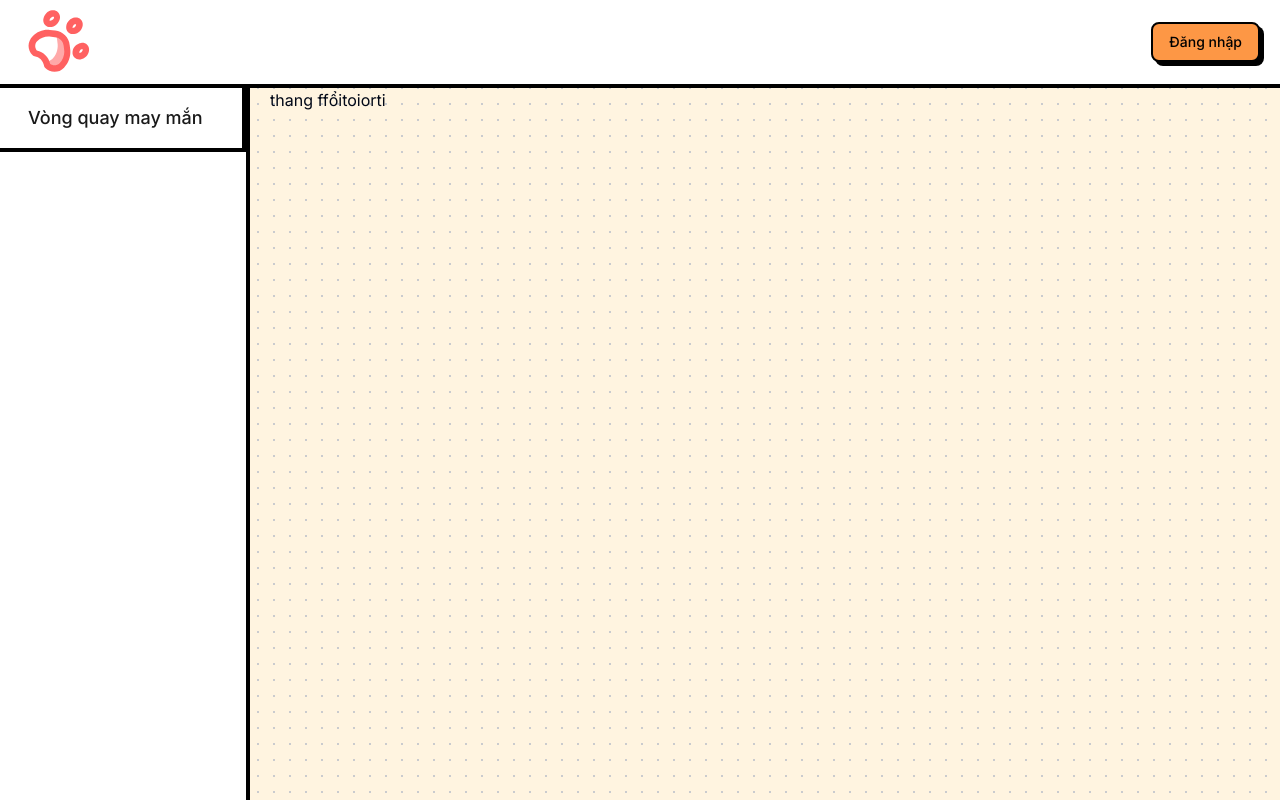
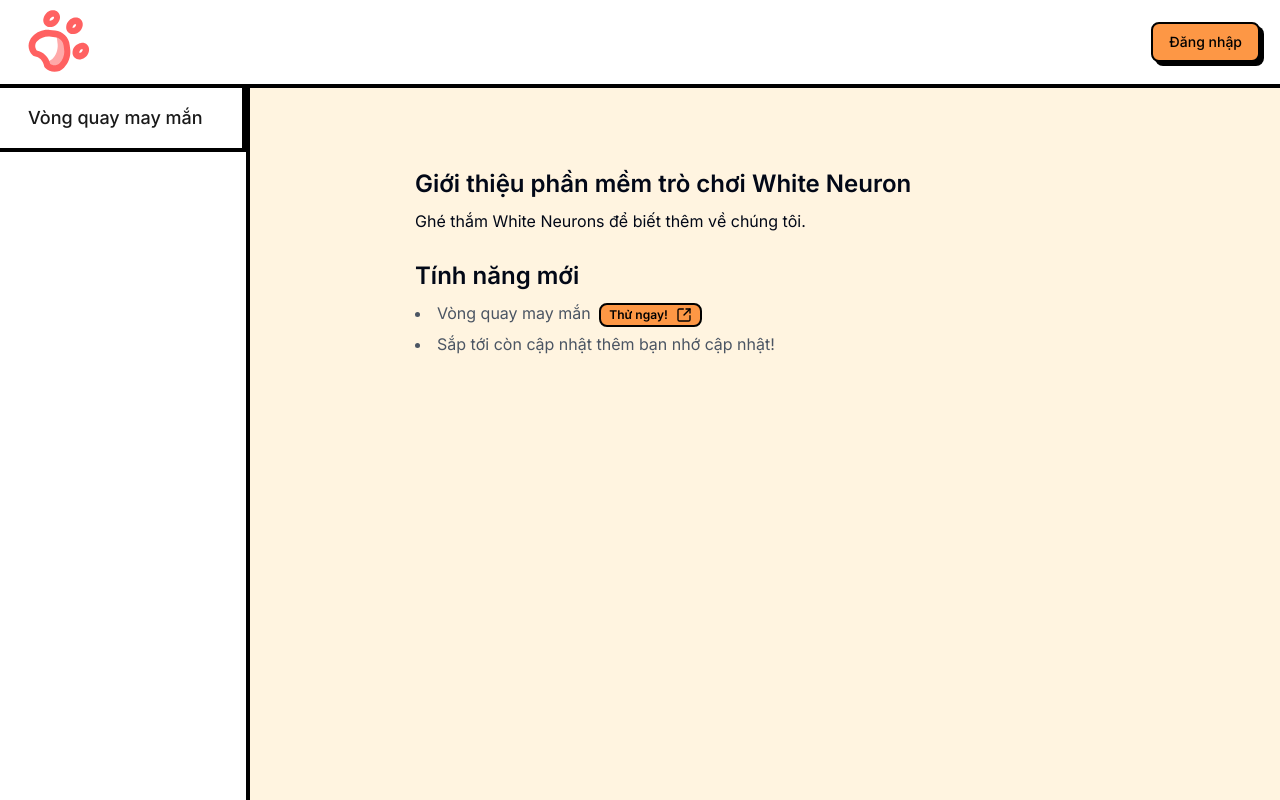
Before and after one commit to thangdevalone/tool-neobrutalism-ui, a Next.js app: page / in a window 1280 px wide. Built offline with nearby package versions, Linux system fonts and the light colour scheme.

Commit message:
demo wheel release 1.1 update

```diff
--- a/src/app/page.tsx
+++ b/src/app/page.tsx
@@ -1,7 +1,31 @@
+import { Badge } from "@/components/ui/badge";
+import { SquareArrowOutUpRight } from "lucide-react";
+import Link from "next/link";
+
 export default function Home() {
   return (
-    <div className="bg-[radial-gradient(#cacbce_1px,transparent_1px)] [background-size:16px_16px] ml-[250px] min-h-[100dvh] w-[full-250px] bg-bg px-5 pt-[88px] m800:ml-[180px] m800:w-[full-180px] m600:m-0 m600:w-full m500:pt-16">
-      thang ffổitoiorti
+    <div className=" [background-size:16px_16px] ml-[250px] min-h-[100dvh] w-[full-250px] bg-bg px-5 pt-[88px] m800:ml-[180px] m800:w-[full-180px] m600:m-0 m600:w-full m500:pt-16">
+      <div className="mx-auto w-[700px] py-20 leading-relaxed prose-h2:mb-8 prose-headings:font-heading prose-h2:text-2xl prose-h3:mb-6 prose-h3:text-xl prose-p:leading-7 prose-p:font-base prose-a:underline prose-a:font-heading prose-code:mx-1 prose-code:rounded-base prose-code:font-bold prose-code:border prose-code:border-black prose-code:bg-main prose-code:px-2 m1000:w-[500px] m750:w-[350px] m400:w-full m400:py-16 prose-h2:m400:text-xl prose-h3:m400:text-lg">
+        <h2 className="text-2xl font-semibold mb-2">
+          Giới thiệu phần mềm trò chơi White Neuron
+        </h2>
+
+        <p>
+          Ghé thắm{" "}
+          <Link href="https://whiteneurons.com" target="_blank">
+            White Neurons
+          </Link>{" "}
+          để biết thêm về chúng tôi.
+        </p>
+        <br />
+
+        <h2 className="text-2xl font-semibold mb-2">Tính năng mới</h2>
+
+        <ul className="max-w-md space-y-1 text-gray-600 list-disc list-inside dark:text-gray-400">
+          <li>Vòng quay may mắn <Badge className="ml-1 px-2"><Link href='/happy-wheel' className="flex gap-2 flex-row font-semibold items-center   hover:underline">Thử ngay! <SquareArrowOutUpRight size={16}/></Link></Badge></li>
+          <li>Sắp tới còn cập nhật thêm bạn nhớ cập nhật!</li>
+        </ul>
+      </div>
     </div>
   );
 }
--- /dev/null
+++ b/src/components/ui/badge.tsx
@@ -0,0 +1,32 @@
+import { cva, type VariantProps } from 'class-variance-authority'
+
+import * as React from 'react'
+
+import { cn } from '@/lib/utils'
+
+const badgeVariants = cva(
+  'inline-flex items-center rounded-base border-2 text-black border-black px-2.5 font-base py-0.5 text-xs transition-colors focus:outline-none focus:ring-2 focus:ring-slate-950 focus:ring-offset-2',
+  {
+    variants: {
+      variant: {
+        default: 'bg-main',
+        neutral: 'bg-white',
+      },
+    },
+    defaultVariants: {
+      variant: 'default',
+    },
+  },
+)
+
+export interface BadgeProps
+  extends React.HTMLAttributes<HTMLDivElement>,
+    VariantProps<typeof badgeVariants> {}
+
+function Badge({ className, variant, ...props }: BadgeProps) {
+  return (
+    <div className={cn(badgeVariants({ variant }), className)} {...props} />
+  )
+}
+
+export { Badge, badgeVariants }
--- a/src/components/ui/dialog.tsx
+++ b/src/components/ui/dialog.tsx
@@ -74,7 +74,7 @@
 }: React.HTMLAttributes<HTMLDivElement>) => (
   <div
     className={cn(
-      'flex flex-col-reverse sm:flex-row sm:justify-end sm:space-x-2',
+      'flex flex-col-reverse gap-2 sm:flex-row sm:justify-end sm:space-x-2',
       className,
     )}
     {...props}
```
Also changed, not shown: src/components/common/wheel.jsx (+19 -15 lines).
